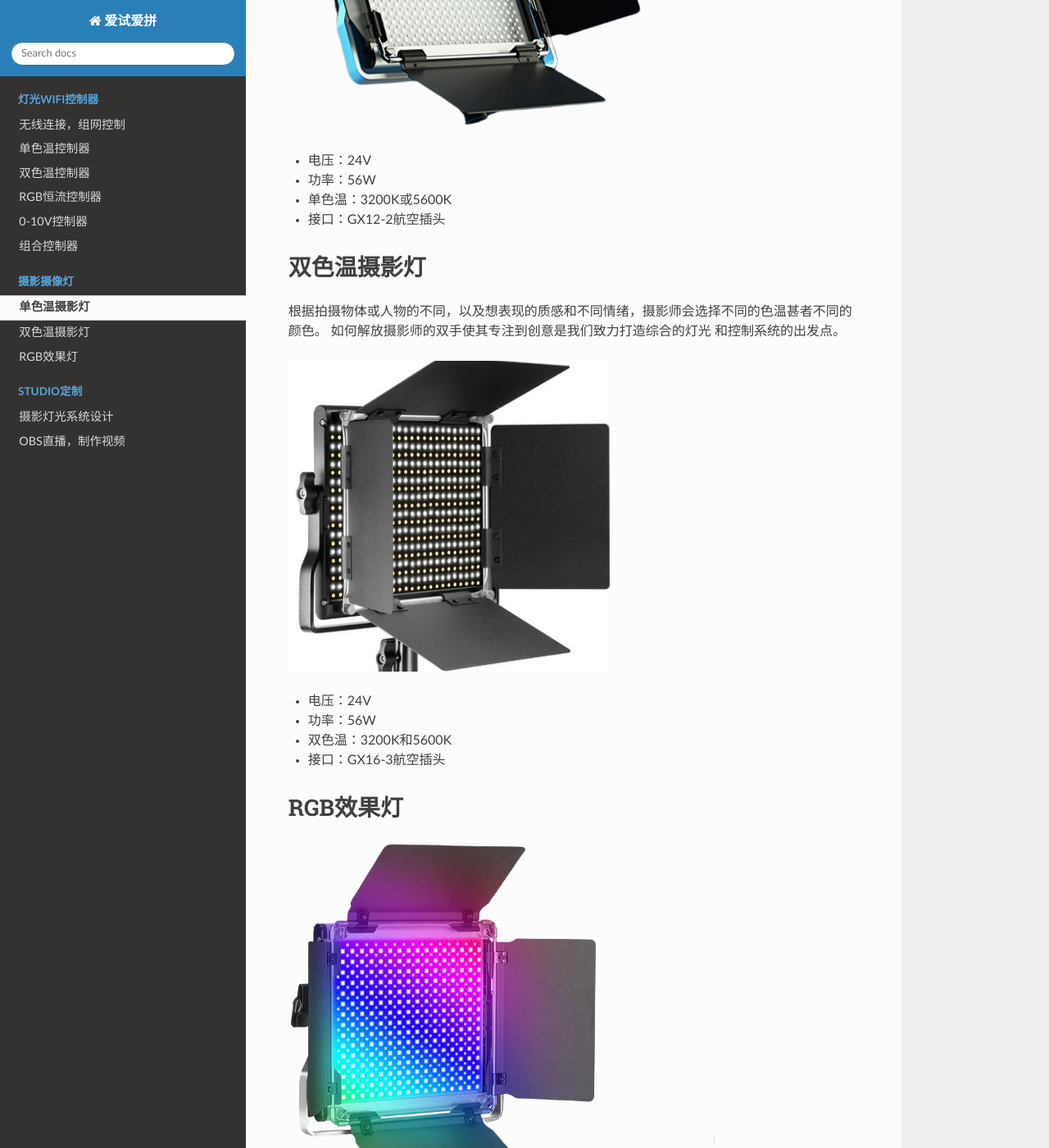
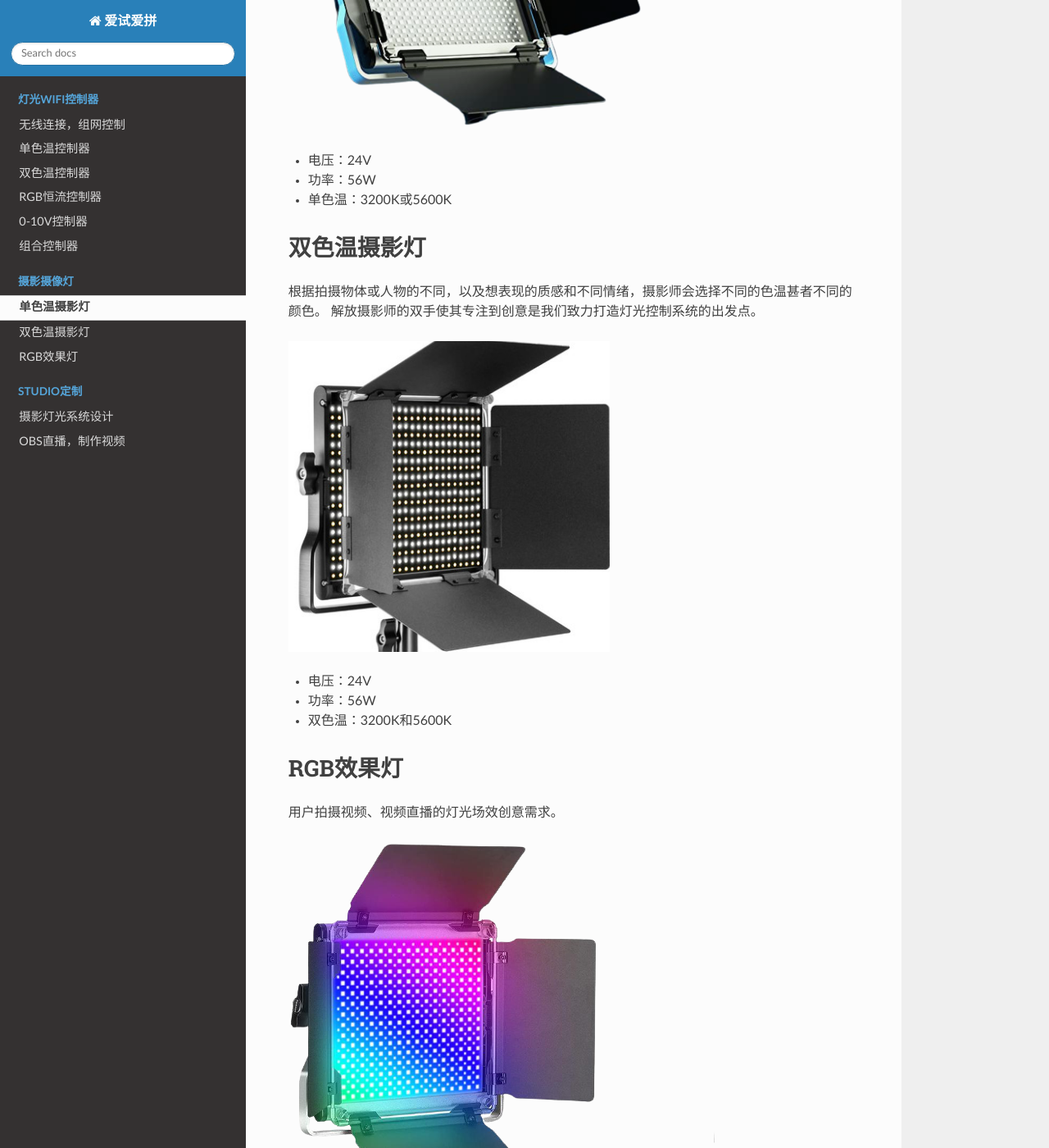
Before and after one commit to paultang/abapweb, a Sphinx documentation site: the page built from source/lights.rst, in a window 1280 px wide and 1400 px high, scrolled down 631 px. Shown: the whole window at 82% size. Built offline with Sphinx 7.4.7 and the Read the Docs theme 2.0.0, drawn with Linux system fonts in a browser that asks for light colours; some of the changed text lies outside the part shown.

Commit message:
Update lights.rst

```diff
--- a/source/lights.rst
+++ b/source/lights.rst
@@ -10,27 +10,24 @@
 * 电压：24V
 * 功率：56W
 * 单色温：3200K或5600K
-* 接口：GX12-2航空插头
 
 
 双色温摄影灯
 -----------------
 根据拍摄物体或人物的不同，以及想表现的质感和不同情绪，摄影师会选择不同的色温甚者不同的颜色。
-如何解放摄影师的双手使其专注到创意是我们致力打造综合的灯光 和控制系统的出发点。
+解放摄影师的双手使其专注到创意是我们致力打造灯光控制系统的出发点。
 
 .. image:: photo/onecolor.png
 
 * 电压：24V
 * 功率：56W
 * 双色温：3200K和5600K
-* 接口：GX16-3航空插头
 
 RGB效果灯
 ---------------------
+用户拍摄视频、视频直播的灯光场效创意需求。
 
 .. image:: image/rgbpanel.png
 
 * 电压：24V
 * 功率：56W
-* 灯珠：280PCS
-* 接口：GX16-4航空插头
```
